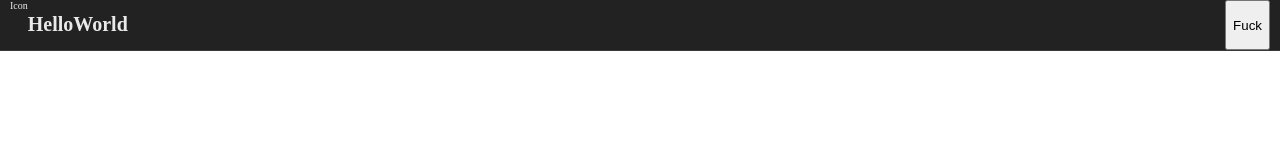
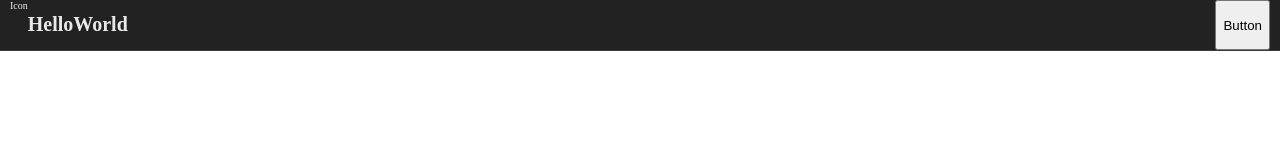
Before and after one commit to NatiqQuran/nq-pwa, a React (Create React App) app: page / in a window 1280 px wide. Shown: the top 160 px of the page. Built offline with nearby package versions, Linux system fonts and the light colour scheme.

Commit message:
Typo Fix

```diff
--- a/src/pages/intro/intro.tsx
+++ b/src/pages/intro/intro.tsx
@@ -6,7 +6,7 @@ function Intro() {
     return (
         <div>
             <Header title="HelloWorld">
-                <button>Fuck</button>
+                <button>Button</button>
             </Header>
         </div>
     );
```
